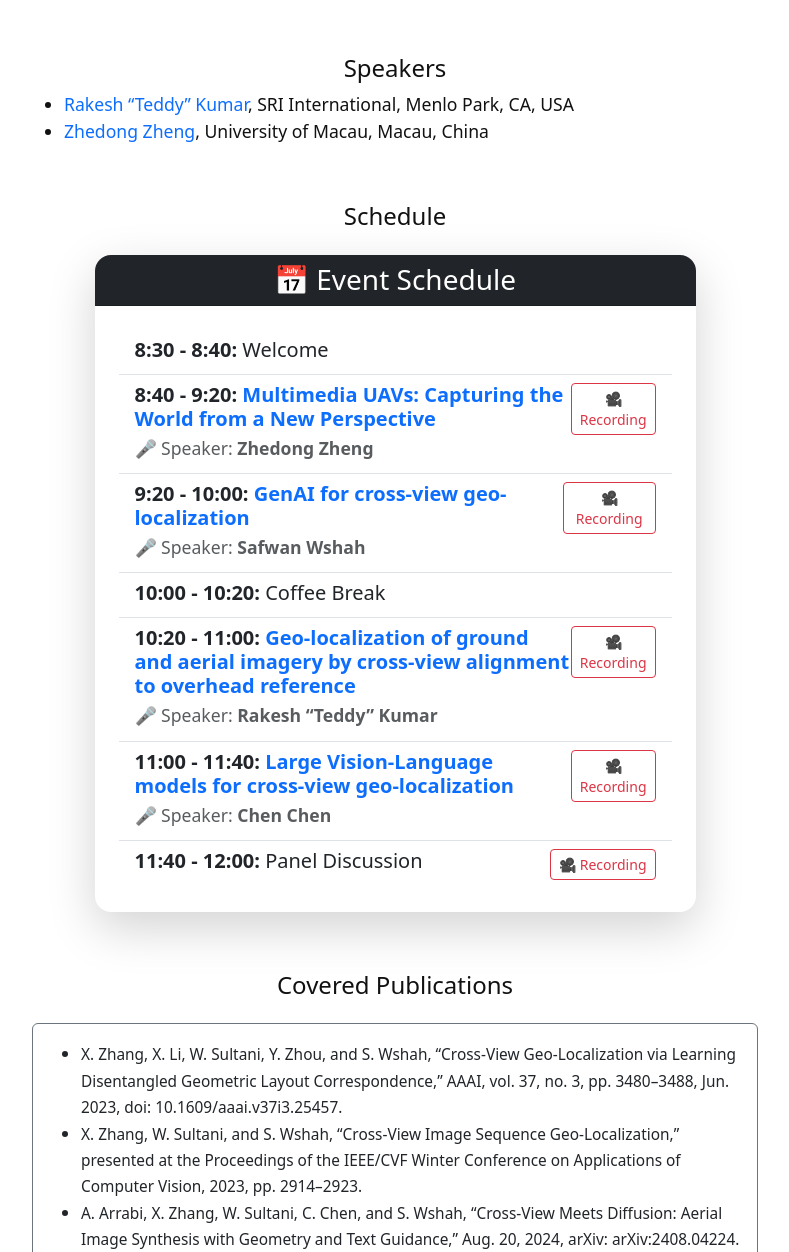
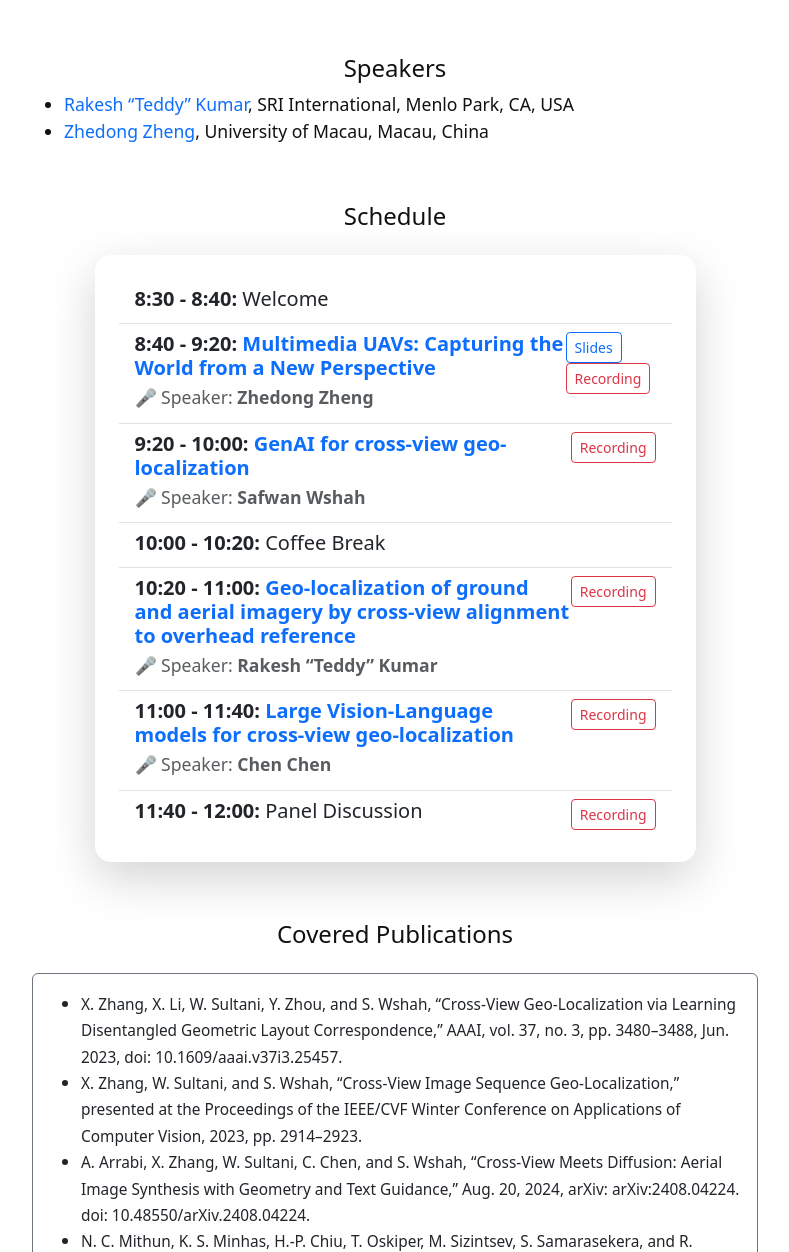
Before and after one commit to zxh009123/WACV25_CVGL_Tutorial, a Jekyll site: the page built from index.md, in a window 1280 px wide and 1400 px high, scrolled down 1240 px, cut to the strip 0-1252 px from the top of the window. Shown: the whole strip, without its empty margins (245-1034 px from the left). Built offline with Jekyll 4.4.1, drawn with Linux system fonts in a browser that asks for light colours.

Commit message:
add slides link

```diff
--- a/_includes/toc.html
+++ b/_includes/toc.html
@@ -43,9 +43,6 @@
 <div class="row justify-content-center">
     <div class="m-3 col-12 col-md-10">
         <div class="card border-0 shadow-lg rounded-4">
-            <div class="card-header bg-dark text-white text-center rounded-top-4">
-                <h3 class="mb-0">📅 Event Schedule</h3>
-            </div>
             <div class="card-body p-4">
                 <ul class="list-group list-group-flush">
                     {% for section in site.html_pages %}
@@ -69,12 +66,12 @@
                                 <div>
                                     {% if section.slides %}
                                         <a href="{{ section.slides }}" class="btn btn-outline-primary btn-sm me-2">
-                                            📄 Slides
+                                            Slides
                                         </a>
                                     {% endif %}
                                     {% if section.recording %}
                                         <a href="{{ section.recording }}" class="btn btn-outline-danger btn-sm">
-                                            🎥 Recording
+                                            Recording
                                         </a>
                                     {% endif %}
                                 </div>
```
Also changed, not shown: content/1-Multimedia-UAV_Zhedong.md (+1 -1 lines).
